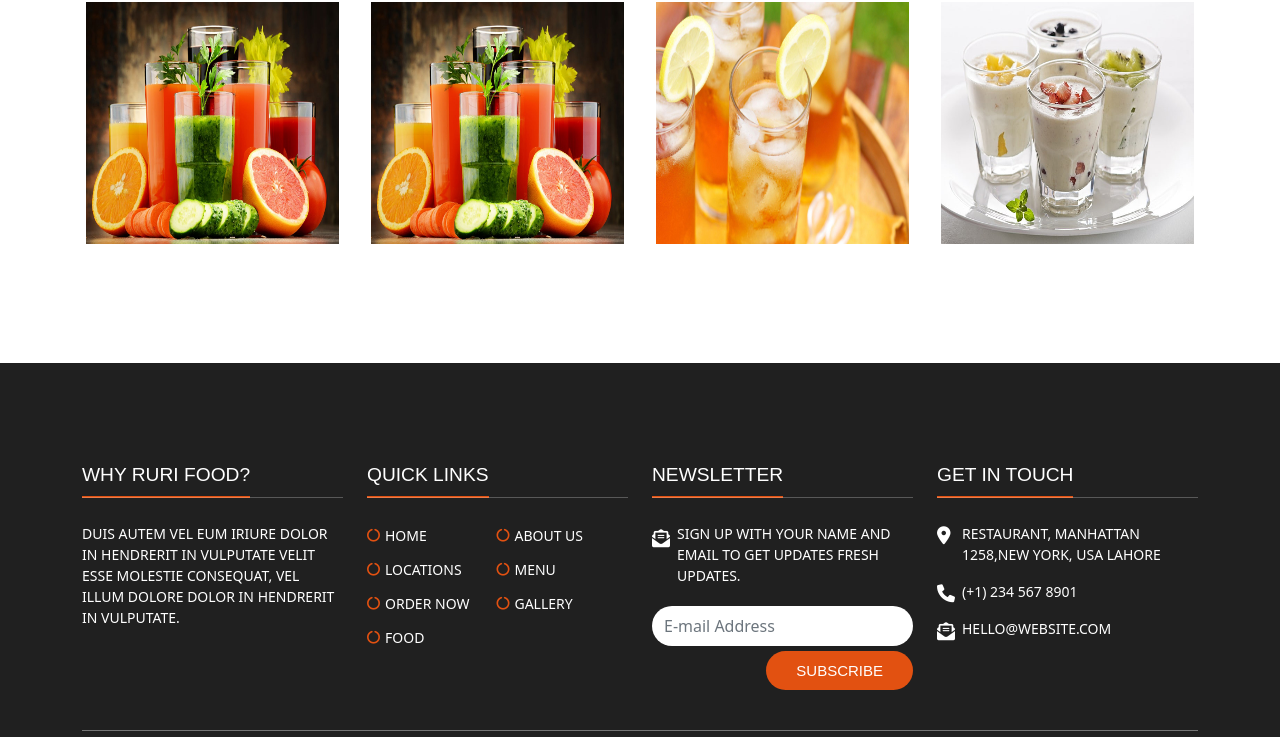
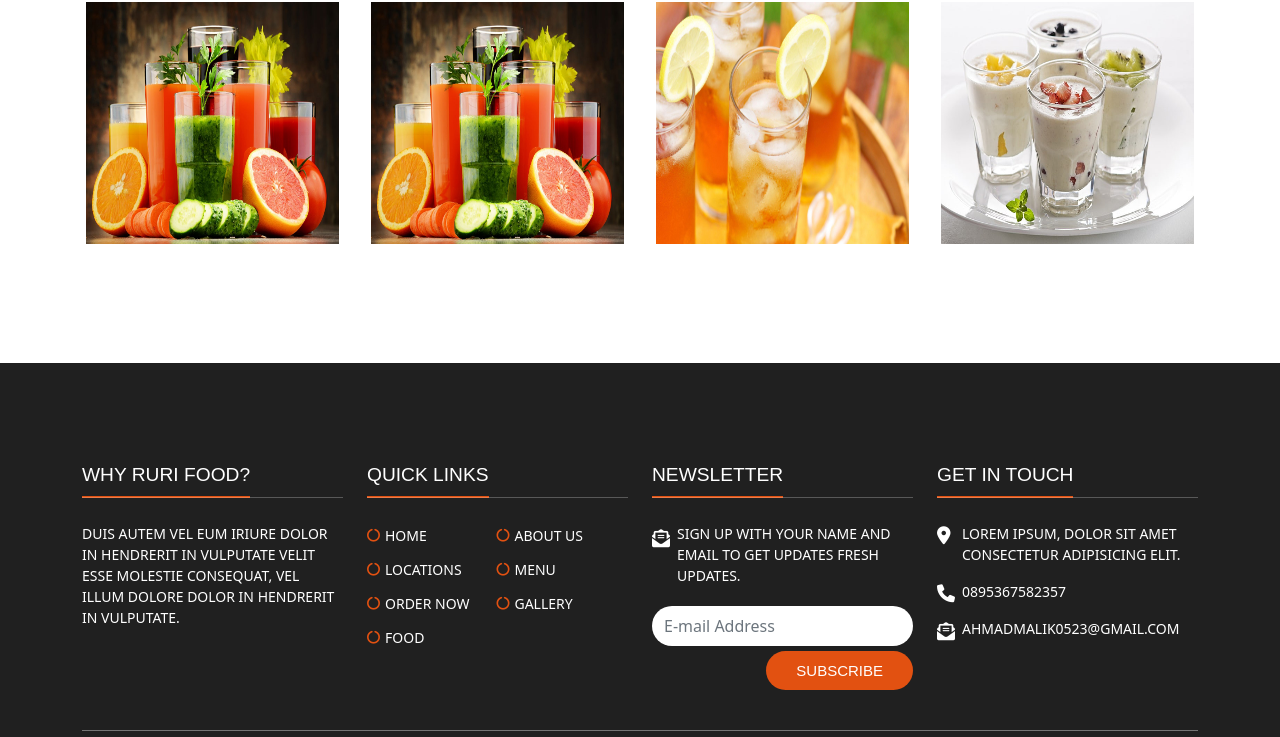
Before and after one commit to Fajar0505/rurifood, a plain HTML site: page index.html in a window 1280 px wide. Shown: the part 2683-3420 px from the top of the page. Drawn offline with nearby package versions, Linux system fonts and the light colour scheme; some packages are replaced by stand-ins of ours; a script that the page names is missing; files whose address does not match are found by name; a web font is replaced by a local one.

Commit message:
Add files via upload

```diff
--- a/index.html
+++ b/index.html
@@ -592,9 +592,9 @@
           <div class="col-md-6 col-lg-3 col-sm-6 footer_column">
             <h4 class="heading">Get in Touch</h4>
             <hr class="half_space">
-            <p class="address"><i class="fas fa-map-marker-alt"></i>Restaurant, Manhattan 1258,New York, USA Lahore</p>
-            <p class="address"><i class="fa fa-phone"></i>(+1) 234 567 8901</p>
-            <p class="address"><i class="fas fa-envelope-open-text"></i><a href="mailto:hello@website.com">hello@website.com</a></p>
+            <p class="address"><i class="fas fa-map-marker-alt"></i>Lorem ipsum, dolor sit amet consectetur adipisicing elit.</p>
+            <p class="address"><i class="fa fa-phone"></i>0895367582357</p>
+            <p class="address"><i class="fas fa-envelope-open-text"></i><a href="mailto:ahmadmalik0523@gmail.com">ahmadmalik0523@gmail.com</a></p>
           </div>
         </div>
         <div class="row">
```
